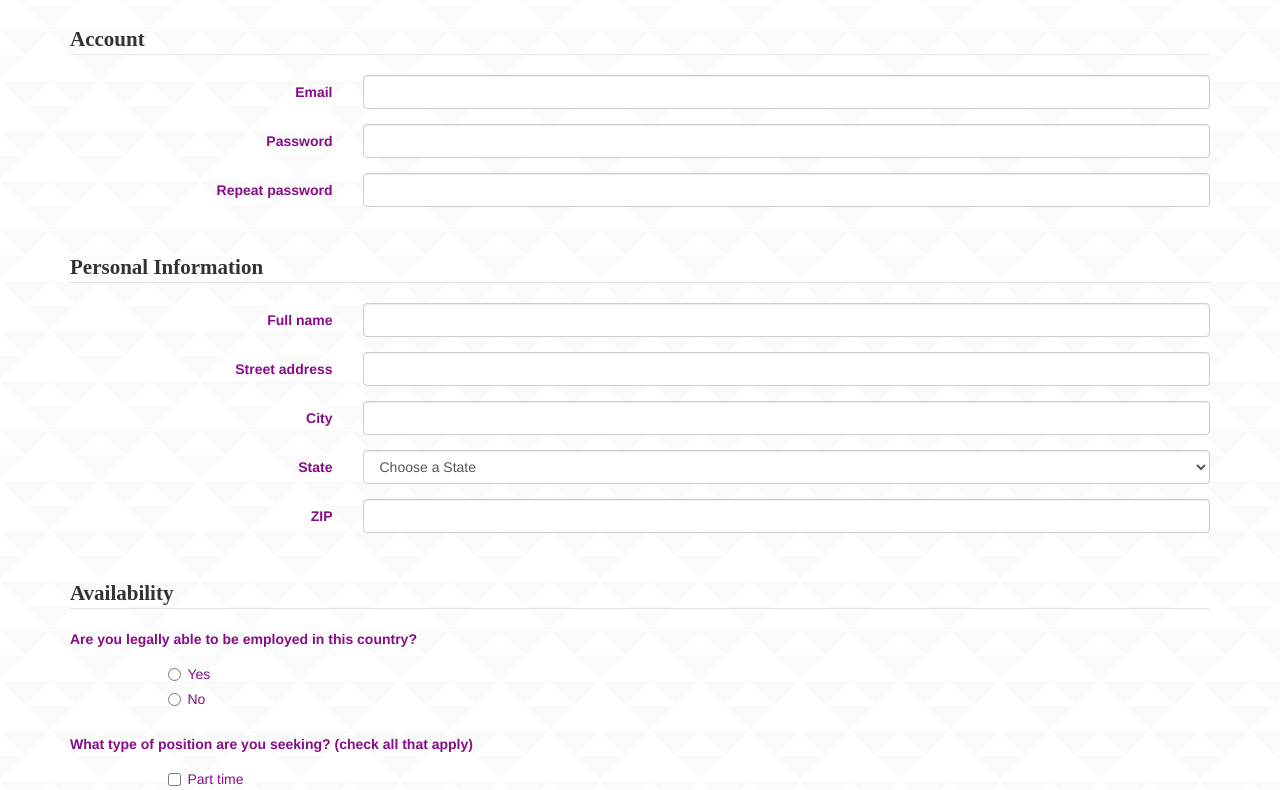
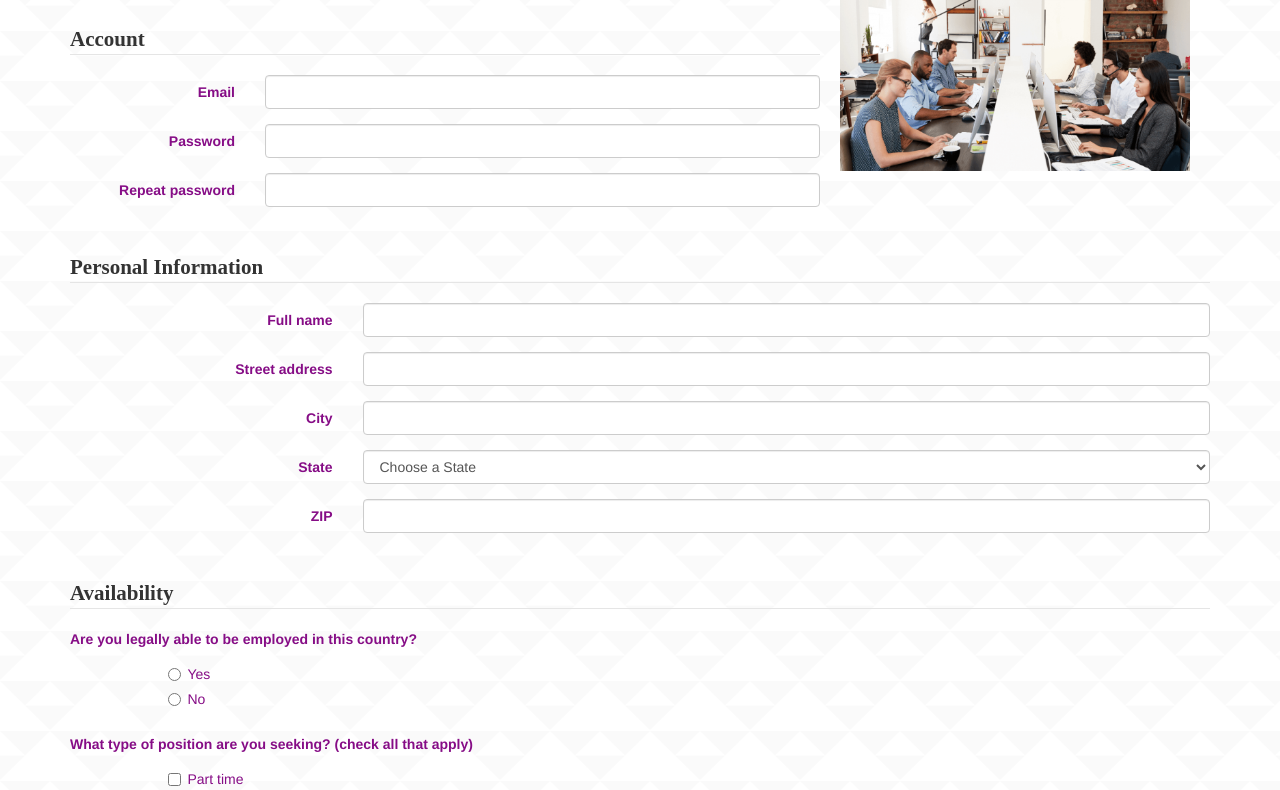
Before and after one commit to sscott2-1950278/sscott2-1950278.github.io, a plain HTML site: page jobApplicationForm.html in a window 1280 px wide. Shown: the part 69-859 px from the top of the page. Drawn offline with Linux system fonts and the light colour scheme.

Commit message:
Add files via upload

```diff
--- a/jobApplicationForm.html
+++ b/jobApplicationForm.html
@@ -10,7 +10,7 @@
 </head>
 <body>
 <div class="container">
-
+       <h3><img src="Office.png" width="350px" height="200px"> </h3>
 <h2>Job Application</h2>
 <p>&nbsp;</p>
 
```
